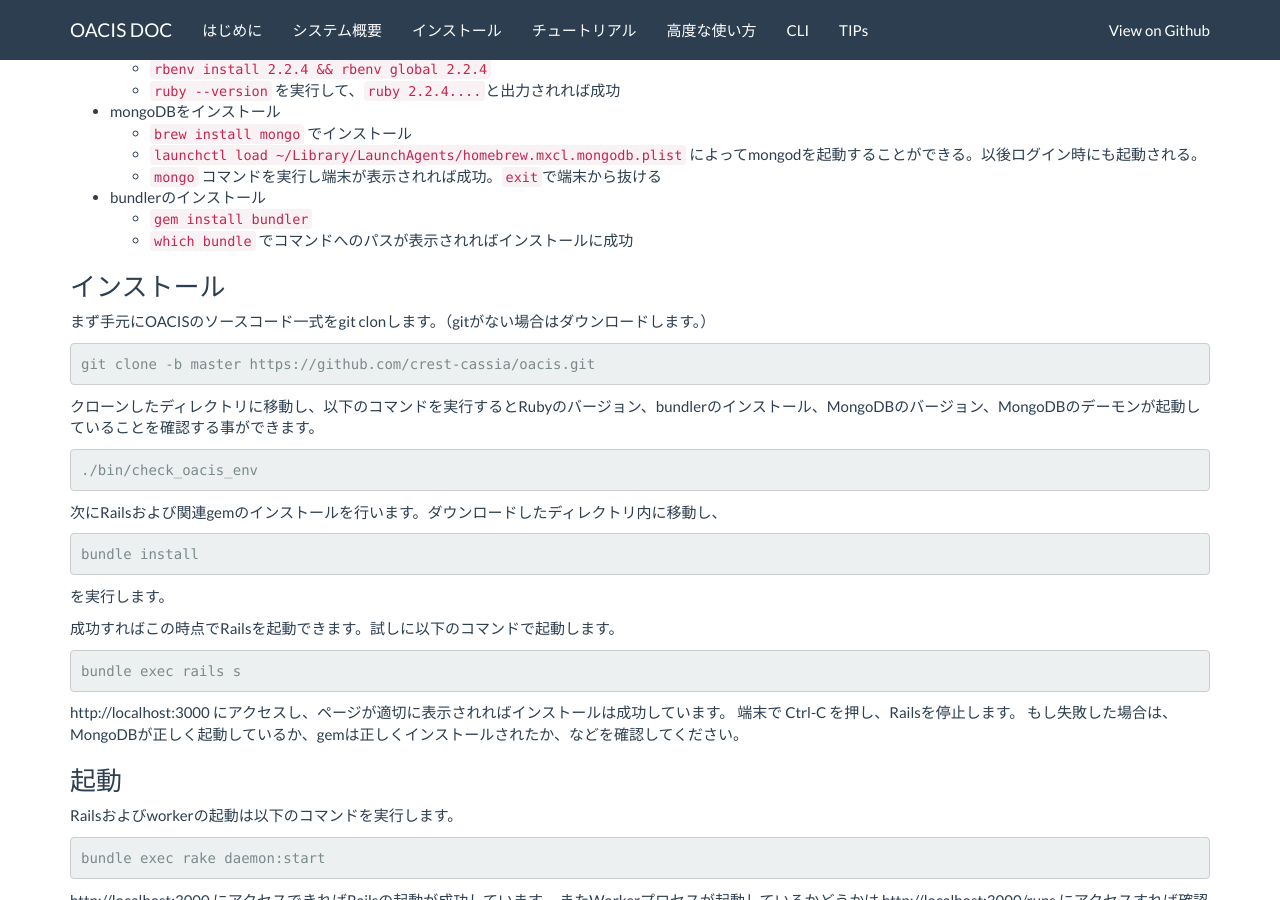
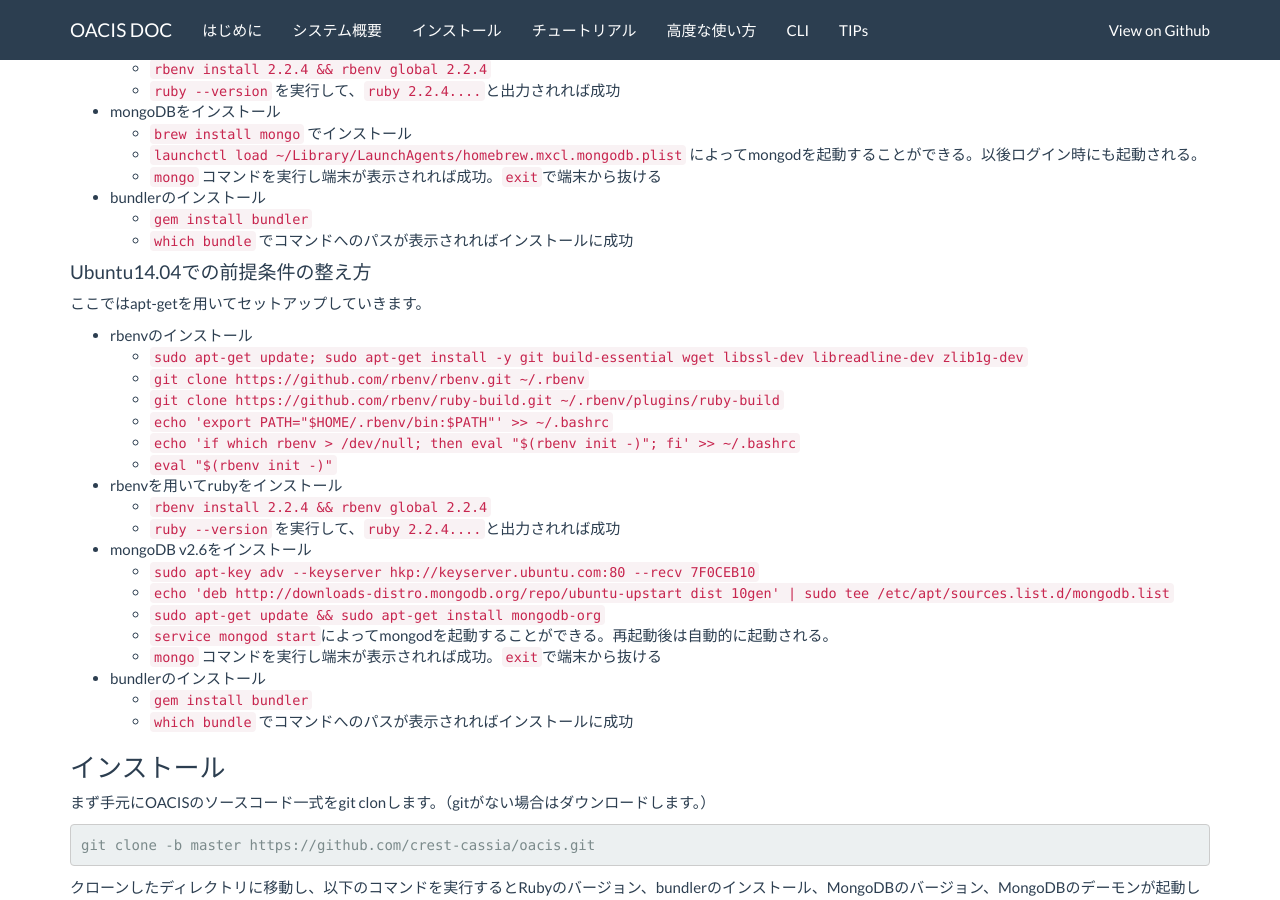
Before and after one commit to crest-cassia/oacis, a Jekyll site: the page built from ja/install.md, in a window 1280 px wide and 900 px high, scrolled down 1444 px. Built offline with Jekyll 4.4.1, drawn with Linux system fonts in a browser that asks for light colours; nearby versions of some CDN libraries.

```diff
--- a/ja/install.md
+++ b/ja/install.md
@@ -85,6 +85,30 @@ Linuxの場合、yumやaptコマンドを使ってインストールできます
 - mongoDBをインストール
     - `brew install mongo` でインストール
     - `launchctl load ~/Library/LaunchAgents/homebrew.mxcl.mongodb.plist` によってmongodを起動することができる。以後ログイン時にも起動される。
+    - `mongo` コマンドを実行し端末が表示されれば成功。`exit`で端末から抜ける
+- bundlerのインストール
+    - `gem install bundler`
+    - `which bundle` でコマンドへのパスが表示されればインストールに成功
+
+#### Ubuntu14.04での前提条件の整え方
+
+ここではapt-getを用いてセットアップしていきます。
+
+- rbenvのインストール
+    - `sudo apt-get update; sudo apt-get install -y git build-essential wget libssl-dev libreadline-dev zlib1g-dev`
+    - `git clone https://github.com/rbenv/rbenv.git ~/.rbenv`
+    - `git clone https://github.com/rbenv/ruby-build.git ~/.rbenv/plugins/ruby-build`
+    - `echo 'export PATH="$HOME/.rbenv/bin:$PATH"' >> ~/.bashrc`
+    - `echo 'if which rbenv > /dev/null; then eval "$(rbenv init -)"; fi' >> ~/.bashrc`
+    - `eval "$(rbenv init -)"`
+- rbenvを用いてrubyをインストール
+    - `rbenv install 2.2.4 && rbenv global 2.2.4`
+    - `ruby --version` を実行して、`ruby 2.2.4....`と出力されれば成功
+- mongoDB v2.6をインストール
+    - `sudo apt-key adv --keyserver hkp://keyserver.ubuntu.com:80 --recv 7F0CEB10`
+    - `echo 'deb http://downloads-distro.mongodb.org/repo/ubuntu-upstart dist 10gen' | sudo tee /etc/apt/sources.list.d/mongodb.list`
+    - `sudo apt-get update && sudo apt-get install mongodb-org`
+    - `service mongod start`によってmongodを起動することができる。再起動後は自動的に起動される。
     - `mongo` コマンドを実行し端末が表示されれば成功。`exit`で端末から抜ける
 - bundlerのインストール
     - `gem install bundler`
```
